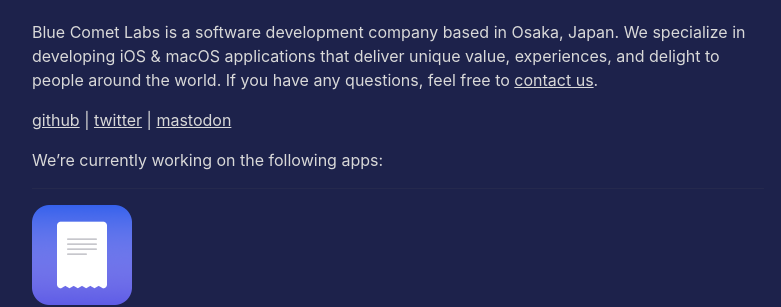
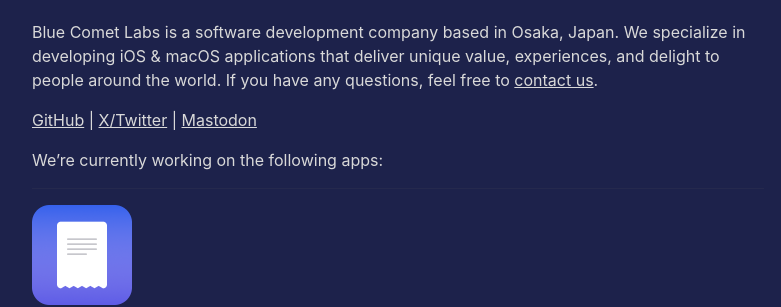
Before and after one commit to bluecometlabs/bluecometlabs.com, a Jekyll site: the page built from pages/index.md, in a window 1280 px wide and 900 px high. Shown: the part 296-603 px from the top of the window, without its empty margins (242-1023 px from the left). Built offline with Jekyll 4.4.1, drawn with Linux system fonts in a browser that asks for light colours.

```diff
--- a/pages/index.md
+++ b/pages/index.md
@@ -13,11 +13,11 @@ We specialize in developing iOS & macOS applications that deliver unique value,
 If you have any questions, feel free to [contact us](mailto:contact@bluecometlabs.com).
 
 <div>
-    <a href="{{ site.links.github }}" target="_blank">github</a>
+    <a href="{{ site.links.github }}" target="_blank">GitHub</a>
      |
-    <a href="{{ site.links.twitter }}" target="_blank">twitter</a>
+    <a href="{{ site.links.twitter }}" target="_blank">X/Twitter</a>
      |
-    <a rel="me" href="{{ site.links.mastodon }}" target="_blank">mastodon</a>
+    <a rel="me" href="{{ site.links.mastodon }}" target="_blank">Mastodon</a>
 </div>
 
 We're currently working on the following apps:
```
